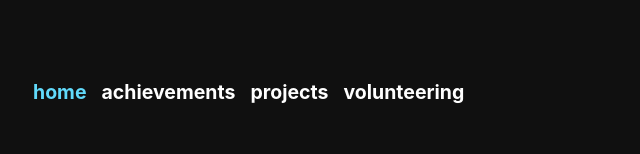
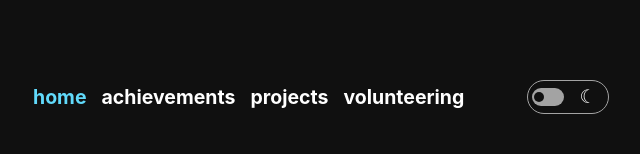
Before and after one commit to kidscoots101/calebhan.me, a React (Create React App) app: page / in a window 1280 px wide. Shown: the top 154 px of the page, without its empty margins (319-959 px from the left). Built offline with nearby package versions, Linux system fonts and the light colour scheme.

Commit message:
Add centered theme toggle

```diff
--- a/src/App.css
+++ b/src/App.css
@@ -10,21 +10,56 @@
 }
 body {
   background-color: #101010;
+  transition: background-color 0.25s ease;
 }
 
+body[data-theme="light"] {
+  background-color: #f7f7f5;
+}
 
+.App {
+  --accent: #61dafb;
+  --bg: #101010;
+  --button-bg: #007bff;
+  --button-hover: #0056b3;
+  --button-text: #ffffff;
+  --divider: rgb(163, 163, 163);
+  --modal-bg: #ffffff;
+  --modal-text: #101010;
+  --muted: #d4d4d4;
+  --subtle: rgb(163, 163, 163);
+  --text: #ffffff;
+  background-color: var(--bg);
+  min-height: 100vh;
+  transition: background-color 0.25s ease, color 0.25s ease;
+}
+
+.App[data-theme="light"] {
+  --accent: #007bff;
+  --bg: #f7f7f5;
+  --button-bg: #101010;
+  --button-hover: #333333;
+  --button-text: #ffffff;
+  --divider: #c9c9c4;
+  --modal-bg: #ffffff;
+  --modal-text: #101010;
+  --muted: #4f4f4f;
+  --subtle: #707070;
+  --text: #101010;
+}
 
 .App-header {
-  background-color: #101010;
+  background-color: var(--bg);
   min-height: 100vh;
   display: flex;
   flex-direction: column;
   align-items: center;
   padding: 20px;
   font-size: calc(10px + 2vmin);
-  color: white;
+  color: var(--text);
   max-width: 45%;
   margin: 0 auto;
+  transition: background-color 0.25s ease, color 0.25s ease;
 }
 @media screen and (max-width: 768px) {
   .App-header {
@@ -33,29 +68,97 @@ body {
 }
 
   .navigation {
+    align-items: center;
     display: flex;
     /* justify-content: center; */
+    gap: 16px;
+    justify-content: space-between;
     width: 100%;
     padding: 0;
     align-self: flex-start;
   }
 
+  .navigation-links {
+    display: flex;
+    flex-wrap: wrap;
+    gap: 0 15px;
+  }
+
   .navigation a {
-    color: white;
+    color: var(--text);
     text-decoration: none;
-    margin: 0 15px;
+    margin: 0;
     margin-left: 0;
     font-size: 0.75em;
     transition: color 0.3s;
   }
 
   .navigation a:hover {
-    color: #61dafb;
+    color: var(--accent);
+  }
+
+  .theme-toggle {
+    align-items: center;
+    background: transparent;
+    border: 1px solid var(--divider);
+    border-radius: 999px;
+    color: var(--text);
+    cursor: pointer;
+    display: inline-grid;
+    flex-shrink: 0;
+    font: inherit;
+    font-size: 0.72em;
+    grid-template-columns: 1fr 1fr;
+    height: 34px;
+    line-height: 1;
+    padding: 0;
+    place-items: center;
+    transition: border-color 0.25s ease, color 0.25s ease, transform 0.25s ease;
+    width: 82px;
+  }
+
+  .theme-toggle:hover {
+    border-color: var(--accent);
+    transform: translateY(-1px);
+  }
+
+  .theme-toggle__track {
+    align-items: center;
+    background-color: var(--divider);
+    border-radius: 999px;
+    display: inline-flex;
+    height: 14px;
+    justify-content: flex-start;
+    padding: 2px;
+    width: 28px;
+  }
+
+  .theme-toggle__thumb {
+    background-color: var(--bg);
+    border-radius: 50%;
+    display: block;
+    height: 10px;
+    transform: translateX(0);
+    transition: transform 0.25s ease, background-color 0.25s ease;
+    width: 10px;
+  }
+
+  .App[data-theme="light"] .theme-toggle__thumb {
+    transform: translateX(14px);
+  }
+
+  .theme-toggle__symbol {
+    align-items: center;
+    display: inline-flex;
+    height: 100%;
+    justify-content: center;
+    line-height: 1;
+    width: 100%;
   }
 
 
 .App-link {
-  color: #61dafb;
+  color: var(--accent);
 }
 
 @keyframes App-logo-spin {
--- a/src/App.js
+++ b/src/App.js
@@ -49,7 +49,7 @@ function Home() {
   };
 
   const contactLinkStyle = {
-    color: "white",
+    color: "var(--text)",
     textDecoration: "underline",
     marginRight: 18,
     whiteSpace: "nowrap",
@@ -63,13 +63,13 @@ function Home() {
           target="_blank"
           rel="noreferrer"
           href="https://www.linkedin.com/in/caleb-han-792349235/"
-          style={{ textDecoration: "underline", color: "white" }}
+          style={{ textDecoration: "underline", color: "var(--text)" }}
         >
           caleb
         </a>{" "}
         👋
       </p>
-      <p style={{ fontSize: 16, marginTop: 0, color: "#d4d4d4" }}>
+      <p style={{ fontSize: 16, marginTop: 0, color: "var(--muted)" }}>
         An eager start-up enthusiast, making ideas turn into reality. As a
         goal-driven individual, I plan to launch my own start-up in the near
         future. Innovation and creativity fuel my passion for start-ups. I
@@ -216,7 +216,7 @@ function Competitions() {
         >
           <div
             style={{
-              backgroundColor: "white",
+              backgroundColor: "var(--modal-bg)",
               padding: "20px",
               borderRadius: "10px",
               maxWidth: "500px",
@@ -228,14 +228,14 @@ function Competitions() {
               alt="Certificate"
               style={{ width: "100%" }}
             />
-            <p style={{ color: "black" }}>{selectedCompetition.description}</p>
+            <p style={{ color: "var(--modal-text)" }}>{selectedCompetition.description}</p>
             <button
               onClick={closeModal}
               style={{
                 marginTop: "10px",
                 padding: "10px 20px",
-                backgroundColor: "#007BFF",
-                color: "#FFFFFF",
+                backgroundColor: "var(--button-bg)",
+                color: "var(--button-text)",
                 border: "none",
                 borderRadius: "5px",
                 cursor: "pointer",
@@ -243,8 +243,8 @@ function Competitions() {
                 fontWeight: "bold",
                 transition: "background-color 0.3s ease",
               }}
-              onMouseEnter={(e) => (e.target.style.backgroundColor = "#0056b3")}
-              onMouseLeave={(e) => (e.target.style.backgroundColor = "#007BFF")}
+              onMouseEnter={(e) => (e.target.style.backgroundColor = "var(--button-hover)")}
+              onMouseLeave={(e) => (e.target.style.backgroundColor = "var(--button-bg)")}
             >
               Close
             </button>
@@ -259,14 +259,14 @@ function Projects() {
   return (
     <div style={{ alignSelf: "flex-start" }}>
       <p style={{ marginTop: 50 }}>cool projects</p>
-      <text style={{ fontSize: 18, marginTop: 0, color: "#d4d4d4" }} t>
+      <text style={{ fontSize: 18, marginTop: 0, color: "var(--muted)" }} t>
         i've done a fair bit of projects, each with hundreds or even thousands
         of (active) users.
       </text>
       <br />
       <div
         style={{
-          backgroundColor: "rgb(163,163,163)",
+          backgroundColor: "var(--divider)",
           width: "100%",
           height: 0.5,
           marginTop: 30,
@@ -274,7 +274,7 @@ function Projects() {
       />
       <div style={{ marginBottom: 10 }}>
         <p style={{ fontSize: 22, marginBottom: 5 }}>GrowCalth</p>
-        <text style={{ fontSize: 15, color: "rgb(163 163 163)" }}>
+        <text style={{ fontSize: 15, color: "var(--subtle)" }}>
           Founder/Lead Developer, 2022-present
         </text>{" "}
         <br />
@@ -283,7 +283,7 @@ function Projects() {
           alt="GrowCalth"
           style={{ height: 100, borderRadius: 13, marginTop: 10 }}
         />
-        <p style={{ fontSize: 18, color: "#d4d4d4" }}>
+        <p style={{ fontSize: 18, color: "var(--muted)" }}>
           School-based fitness platform tracking students and staff physical
           activity levels. Integrated with the "house points" systems to
           incentivise healthy living.
@@ -293,7 +293,7 @@ function Projects() {
             fontSize: 18,
             marginLeft: "20px",
             maxWidth: "90%",
-            color: "#d4d4d4",
+            color: "var(--muted)",
           }}
         >
           • Started as just an idea in 2022, which lead to the official launch
@@ -306,7 +306,7 @@ function Projects() {
             fontSize: 18,
             marginLeft: "20px",
             maxWidth: "90%",
-            color: "#d4d4d4",
+            color: "var(--muted)",
           }}
         >
           • Within the span of one week, we gained over 800 user sign-ups and
@@ -314,13 +314,13 @@ function Projects() {
           million steps by our users, equivalent to the distance of walking from
           Singpaore to New York and back.
         </p>
-        <p style={{ fontSize: 18, color: "#d4d4d4" }}>
+        <p style={{ fontSize: 18, color: "var(--muted)" }}>
           Available on both iOS App Store and Google Play Store.
         </p>
       </div>
       <div
         style={{
-          backgroundColor: "rgb(163,163,163)",
+          backgroundColor: "var(--divider)",
           width: "100%",
           height: 0.5,
           marginTop: 30,
@@ -330,11 +330,11 @@ function Projects() {
         <p style={{ fontSize: 22, marginBottom: 5 }}>
           Do Vision-Language Models Perceive Visual Illusions?
         </p>
-        <text style={{ fontSize: 15, color: "rgb(163 163 163)" }}>
+        <text style={{ fontSize: 15, color: "var(--subtle)" }}>
           Researcher/Developer, 2026
         </text>{" "}
         <br />
-        <p style={{ fontSize: 18, color: "#d4d4d4" }}>
+        <p style={{ fontSize: 18, color: "var(--muted)" }}>
           Research project evaluating how GPT-4o handles visual illusions, and
           whether fluent answers are actually grounded in visual evidence.
         </p>
@@ -343,7 +343,7 @@ function Projects() {
             fontSize: 18,
             marginLeft: "20px",
             maxWidth: "90%",
-            color: "#d4d4d4",
+            color: "var(--muted)",
           }}
         >
           • Built a 500-image evaluation dataset across contour, contrast-based,
@@ -355,7 +355,7 @@ function Projects() {
             fontSize: 18,
             marginLeft: "20px",
             maxWidth: "90%",
-            color: "#d4d4d4",
+            color: "var(--muted)",
           }}
         >
           • Found that GPT-4o reached 76.8% categorisation accuracy overall,
@@ -367,7 +367,7 @@ function Projects() {
             fontSize: 18,
             marginLeft: "20px",
             maxWidth: "90%",
-            color: "#d4d4d4",
+            color: "var(--muted)",
           }}
         >
           • Proposed an Evidence-Constrained Illusion Evaluation workflow that
@@ -378,14 +378,14 @@ function Projects() {
           target="_blank"
           rel="noreferrer"
           href="/visual.pdf"
-          style={{ fontSize: 18, color: "white", textDecoration: "underline" }}
+          style={{ fontSize: 18, color: "var(--text)", textDecoration: "underline" }}
         >
           Read the report
         </a>
       </div>
       <div
         style={{
-          backgroundColor: "rgb(163,163,163)",
+          backgroundColor: "var(--divider)",
           width: "100%",
           height: 0.5,
           marginTop: 30,
@@ -393,7 +393,7 @@ function Projects() {
       />
       <div style={{ marginBottom: 10 }}>
         <p style={{ fontSize: 22, marginBottom: 5 }}>AttendINC/ExiSST</p>
-        <text style={{ fontSize: 15, color: "rgb(163 163 163)" }}>
+        <text style={{ fontSize: 15, color: "var(--subtle)" }}>
           Developer, 2023-present
         </text>{" "}
         <br />
@@ -402,7 +402,7 @@ function Projects() {
           alt="AttendINC and ExiSST"
           style={{ height: 100, borderRadius: 15, marginTop: 10 }}
         />
-        <p style={{ fontSize: 18, color: "#d4d4d4" }}>
+        <p style={{ fontSize: 18, color: "var(--muted)" }}>
           Minimising manual work, maximising automation.
         </p>
         <p
@@ -410,7 +410,7 @@ function Projects() {
             fontSize: 18,
             marginLeft: "20px",
             maxWidth: "90%",
-            color: "#d4d4d4",
+            color: "var(--muted)",
           }}
         >
           • Essentially, we took away to whole idea of manually taking
@@ -425,7 +425,7 @@ function Projects() {
             fontSize: 18,
             marginLeft: "20px",
             maxWidth: "90%",
-            color: "#d4d4d4",
+            color: "var(--muted)",
           }}
         >
           • There are 2 sides of this "ecosystem" - a Mac and a companion Web
@@ -434,7 +434,7 @@ function Projects() {
           and secure, but students won't be able to cheat the system in any way
           too.
         </p>
-        <p style={{ fontSize: 18, color: "#d4d4d4" }}>
+        <p style={{ fontSize: 18, color: "var(--muted)" }}>
           This project has been used in many school events, such as the SST
           Model United Nations (MUN) and Student Congress. With over 1000 active
           users.
@@ -442,7 +442,7 @@ function Projects() {
       </div>
       <div
         style={{
-          backgroundColor: "rgb(163,163,163)",
+          backgroundColor: "var(--divider)",
           width: "100%",
           height: 0.5,
           marginTop: 30,
@@ -450,11 +450,11 @@ function Projects() {
       />
       <div style={{ marginBottom: 10 }}>
         <p style={{ fontSize: 22, marginBottom: 5 }}>FishML</p>
-        <text style={{ fontSize: 15, color: "rgb(163 163 163)" }}>
+        <text style={{ fontSize: 15, color: "var(--subtle)" }}>
           Developer, 2024
         </text>{" "}
         <br />
-        <p style={{ fontSize: 18, color: "#d4d4d4" }}>
+        <p style={{ fontSize: 18, color: "var(--muted)" }}>
           Classification program to accurately identify diseases in fishes.
         </p>
         <p
@@ -462,14 +462,14 @@ function Projects() {
             fontSize: 18,
             marginLeft: "20px",
             maxWidth: "90%",
-            color: "#d4d4d4",
+            color: "var(--muted)",
           }}
         >
           • Utilising Convolutional Neural Networks, we trained our model on
           large amounts of data to classify fishes into respective 'diseased' or
           'not diseased' classes. Obtained 88% accurate predictions rate.
         </p>
-        <p style={{ fontSize: 18, color: "#d4d4d4" }}>
+        <p style={{ fontSize: 18, color: "var(--muted)" }}>
           Used for my 2024 Computing+ coursework submission and the Singpaore
           Science and Engineering Fair (SSEF) project.
         </p>
@@ -507,7 +507,7 @@ function Volunteering() {
     },
     eventDate: {
       fontSize: "1rem",
-      color: "rgb(163, 163, 163)",
+      color: "var(--subtle)",
       marginLeft: "10px",
     },
     flexRow: {
@@ -524,7 +524,7 @@ function Volunteering() {
     },
     description: {
       fontSize: "1rem",
-      color: "#d4d4d4",
+      color: "var(--muted)",
       marginBottom: "10px",
     },
     image: {
@@ -590,10 +590,20 @@ function Volunteering() {
 
 function App() {
   const [activeTab, setActiveTab] = useState("home");
+  const [theme, setTheme] = useState(() => {
+    const savedTheme = window.localStorage.getItem("theme");
+    return savedTheme === "light" || savedTheme === "dark"
+      ? savedTheme
+      : "dark";
+  });
 
   const handleNavigation = (tab) => {
     setActiveTab(tab);
     window.location.hash = `#${tab}`;
+  };
+
+  const toggleTheme = () => {
+    setTheme((currentTheme) => (currentTheme === "dark" ? "light" : "dark"));
   };
 
   useEffect(() => {
@@ -603,15 +613,21 @@ function App() {
     }
   }, []);
 
+  useEffect(() => {
+    document.body.dataset.theme = theme;
+    window.localStorage.setItem("theme", theme);
+  }, [theme]);
+
   const getLinkStyle = (tab) => ({
     fontWeight: "bold",
-    color: activeTab === tab ? "#61dafb" : "white",
+    color: activeTab === tab ? "var(--accent)" : "var(--text)",
   });
 
   return (
-    <div className="App">
+    <div className="App" data-theme={theme}>
       <header className="App-header">
         <nav className="navigation" style={{ marginTop: 60 }}>
+          <div className="navigation-links">
             <a
               href="#home"
               onClick={() => handleNavigation("home")}
@@ -640,6 +656,21 @@ function App() {
             >
               volunteering
             </a>
+          </div>
+          <button
+            className="theme-toggle"
+            type="button"
+            onClick={toggleTheme}
+            aria-label={`Switch to ${theme === "dark" ? "light" : "dark"} mode`}
+            aria-pressed={theme === "light"}
+          >
+            <span className="theme-toggle__track" aria-hidden="true">
+              <span className="theme-toggle__thumb" />
+            </span>
+            <span className="theme-toggle__symbol" aria-hidden="true">
+              {theme === "dark" ? "☾" : "☀"}
+            </span>
+          </button>
         </nav>
         {activeTab === "home" && <Home />}
         {activeTab === "competitions" && <Competitions />}
```
Lines whose indentation alone changed are shown as unchanged.
